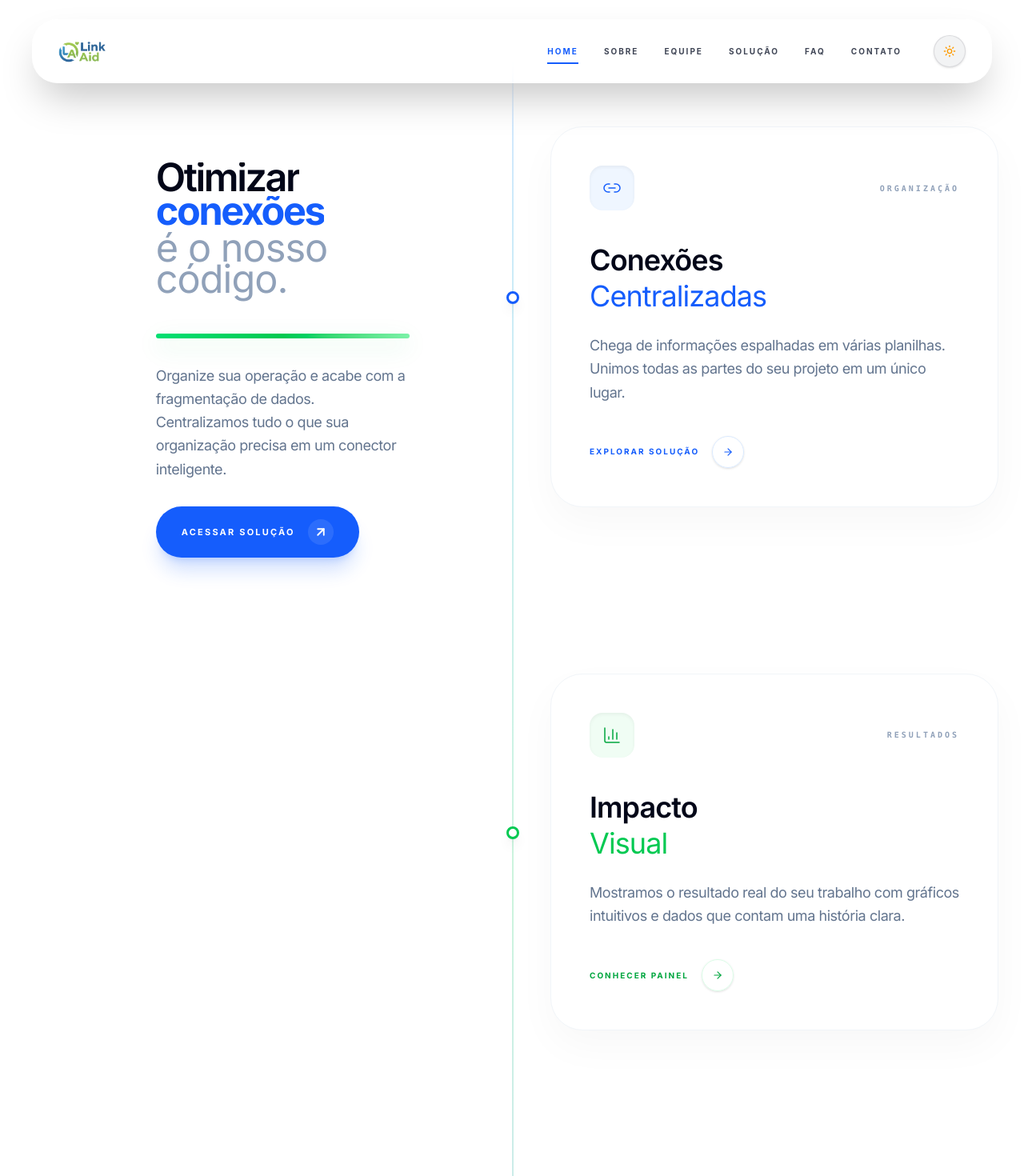
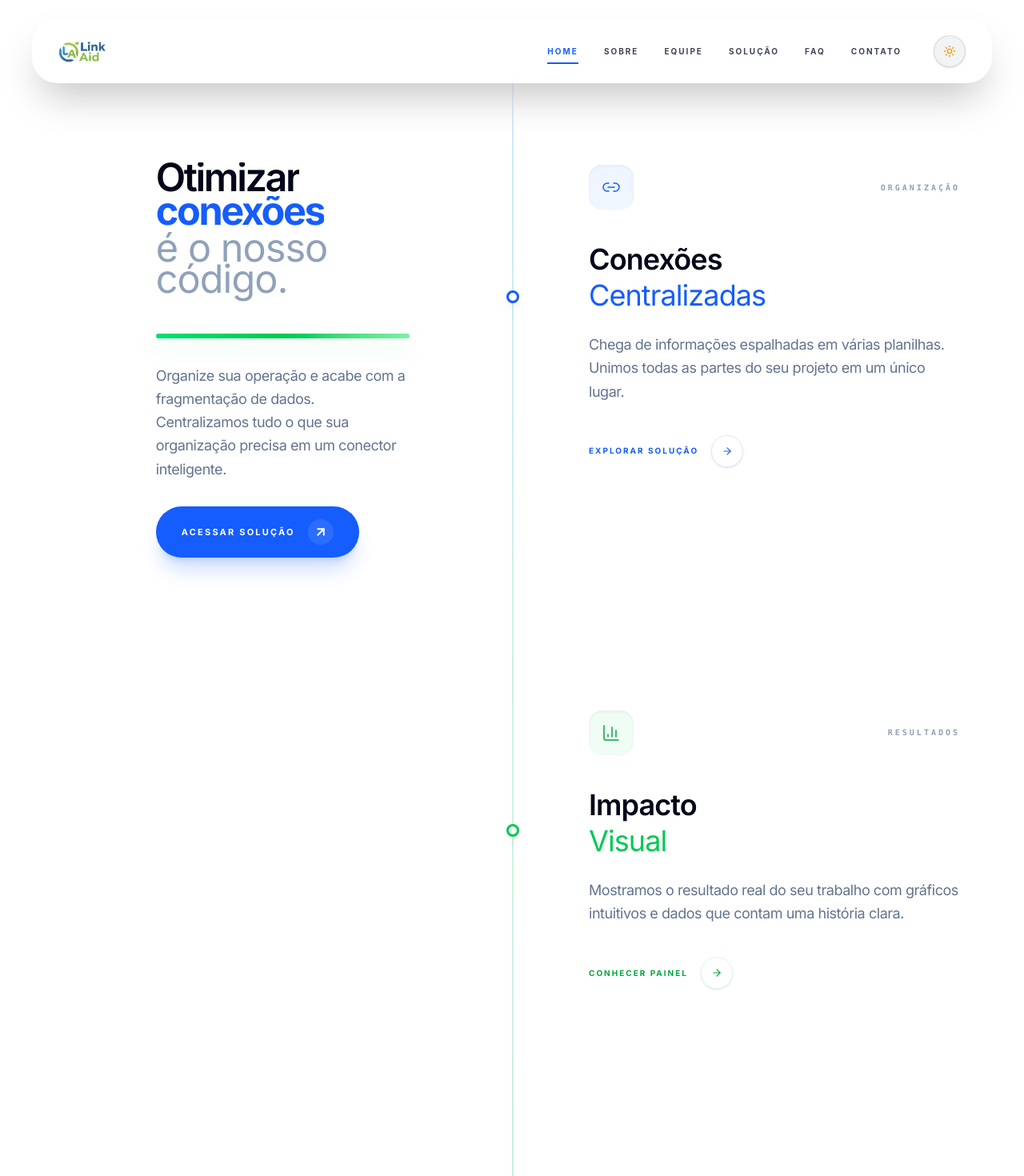
Before and after one commit to Calegor/LinkAid, a React (Vite) app in the folder frontend/link-aid/: page / in a window 1280 px wide. Shown: the top 1470 px of the page at 80% size. Built offline with nearby package versions, Linux system fonts and the light colour scheme.

Commit message:
feat: add external solution links to home sections and remove cards borders and shadows

```diff
--- a/frontend/link-aid/src/components/HomeFinalShowCase/HomeFinalShowCase.tsx
+++ b/frontend/link-aid/src/components/HomeFinalShowCase/HomeFinalShowCase.tsx
@@ -62,7 +62,6 @@ const HomeFinalShowCase: FC = () => {
     <>
       <section
         ref={container}
-        // Removi o PB-10 e deixei PB-20 para o dashboard não ficar colado no preto
         className="relative w-full h-auto bg-white flex flex-col items-center justify-center overflow-hidden pt-16 md:pt-32 pb-0"
       >
         <div className="container mx-auto px-6 z-20 text-center mb-16 md:mb-24 max-w-[90%] md:max-w-[800px] lg:max-w-[950px]">
@@ -119,7 +118,7 @@ const HomeFinalShowCase: FC = () => {
 
       <div className="w-full flex justify-center py-20">
         <a
-          href="/solucao"
+          href="https://link-aid-site.lovable.app"
           className="reveal-text group relative inline-flex items-center justify-center gap-4 px-8 py-4 rounded-full bg-blue-600 text-white transition-all duration-500 shadow-xl shadow-blue-600/20 hover:bg-blue-700 hover:shadow-blue-600/40 active:scale-95 overflow-hidden -mt-0"
         >
           <span className="relative z-10 font-bold uppercase text-[11px] tracking-[0.2em]">
--- a/frontend/link-aid/src/components/HomeHero/HomeHero.tsx
+++ b/frontend/link-aid/src/components/HomeHero/HomeHero.tsx
@@ -119,9 +119,11 @@ const HomeHero: FC<HeroProps> = ({ activeSection }) => {
         {current.description}
       </p>
 
-      {/* botton */}
+      {/* button */}
       <a
-        href="/solucao"
+        href="https://link-aid-site.lovable.app"
+        target="_blank"
+        rel="noopener noreferrer"
         className="hero-button-fixed group relative inline-flex items-center justify-center gap-4 px-8 py-4 rounded-full bg-blue-600 text-white transition-all duration-500 shadow-xl shadow-blue-600/20 hover:bg-blue-700 hover:shadow-blue-600/40 active:scale-95 overflow-hidden"
       >
         <span className="relative z-10 font-bold uppercase text-[11px] tracking-[0.2em]">
--- a/frontend/link-aid/src/pages/Home/Home.tsx
+++ b/frontend/link-aid/src/pages/Home/Home.tsx
@@ -15,13 +15,14 @@ const Home = () => {
           </div>
 
           <div className="relative z-10 flex flex-col px-4 sm:px-8 md:px-8 max-w-[1400px] mx-auto">
+            {/* connections */}
             <section
               id="sec1"
               className="relative min-h-0 sm:min-h-[80vh] md:min-h-[80vh] flex items-start sm:items-center md:items-center pl-8 sm:pl-20 md:pl-20 group py-20 sm:pt-32 md:pt-32"
             >
               <div className="absolute z-20 w-4 h-4 rounded-full bg-white border-[3px] border-blue-600 shadow-lg transition-all duration-500 group-hover:scale-125 top-1/2 -translate-y-1/2 left-[0px] sm:left-[-15px] md:left-[25px] lg:left-[25px] xl:left-[25px]"></div>
 
-              <div className="w-full bg-white border border-slate-100 rounded-[2.5rem] shadow-[0_20px_50px_rgba(0,0,0,0.03)] hover:shadow-[0_40px_80px_rgba(0,0,0,0.06)] transition-all duration-700 md:group-hover:-translate-y-2 p-8 sm:p-12 md:p-12 max-w-xl sm:max-w-[650px] md:max-w-[650px]">
+              <div className="w-full bg-white transition-all duration-700 md:group-hover:-translate-y-2 p-8 sm:p-12 md:p-12 max-w-xl sm:max-w-[650px] md:max-w-[650px]">
                 <header className="flex flex-col sm:flex-row items-start sm:items-center justify-between mb-8 md:mb-10 gap-4 sm:gap-0">
                   <div className="w-12 h-12 md:w-14 md:h-14 rounded-2xl bg-blue-50 text-blue-600 flex items-center justify-center shadow-inner transition-colors group-hover:bg-blue-600 group-hover:text-white">
                     <Link2 size={24} strokeWidth={1.5} />
@@ -31,7 +32,6 @@ const Home = () => {
                   </span>
                 </header>
 
-                {/* connections */}
                 <h2 className="text-3xl md:text-4xl font-semibold text-slate-950 mb-6 tracking-tight leading-tight">
                   Conexões <br />
                   <span className="text-blue-600 font-normal">
@@ -44,23 +44,28 @@ const Home = () => {
                   todas as partes do seu projeto em um único lugar.
                 </p>
 
-                <button className="flex items-center gap-4 text-blue-600 font-bold text-[10px] uppercase tracking-[0.2em] group/btn cursor-pointer">
+                <a
+                  href="https://link-aid-site.lovable.app"
+                  target="_blank"
+                  rel="noopener noreferrer"
+                  className="flex items-center gap-4 text-blue-600 font-bold text-[10px] uppercase tracking-[0.2em] group/btn cursor-pointer"
+                >
                   Explorar Solução
                   <div className="w-10 h-10 rounded-full border border-blue-100 flex items-center justify-center group-hover/btn:bg-blue-600 group-hover/btn:text-white transition-all shadow-sm">
                     <ArrowRight size={14} />
                   </div>
-                </button>
+                </a>
               </div>
             </section>
 
-            {/* results */}
+            {/* sec 2 - results */}
             <section
               id="sec2"
               className="relative min-h-0 sm:min-h-[80vh] md:min-h-[80vh] flex items-start sm:items-center md:items-center pl-8 sm:pl-20 md:pl-20 group py-20 sm:pt-32 md:pt-32"
             >
               <div className="absolute z-20 w-4 h-4 rounded-full bg-white border-[3px] border-green-500 shadow-lg transition-all duration-500 group-hover:scale-125 top-1/2 -translate-y-1/2 left-[0px] sm:left-[-15px] md:left-[25px] lg:left-[25px] xl:left-[25px]"></div>
 
-              <div className="w-full bg-white border border-slate-100 rounded-[2.5rem] shadow-[0_20px_50px_rgba(0,0,0,0.03)] hover:shadow-[0_40px_80px_rgba(0,0,0,0.06)] transition-all duration-700 md:group-hover:-translate-y-2 p-8 sm:p-12 md:p-12 max-w-xl sm:max-w-[650px] md:max-w-[650px]">
+              <div className="w-full bg-white transition-all duration-700 md:group-hover:-translate-y-2 p-8 sm:p-12 md:p-12 max-w-xl sm:max-w-[650px] md:max-w-[650px]">
                 <header className="flex flex-col sm:flex-row items-start sm:items-center justify-between mb-8 md:mb-10 gap-4 sm:gap-0">
                   <div className="w-12 h-12 md:w-14 md:h-14 rounded-2xl bg-green-50 text-green-600 flex items-center justify-center shadow-inner transition-colors group-hover:bg-green-500 group-hover:text-white">
                     <BarChart3 size={24} strokeWidth={1.5} />
@@ -80,23 +85,28 @@ const Home = () => {
                   intuitivos e dados que contam uma história clara.
                 </p>
 
-                <button className="flex items-center gap-4 text-green-600 font-bold text-[10px] uppercase tracking-[0.2em] group/btn cursor-pointer">
+                <a
+                  href="https://link-aid-site.lovable.app"
+                  target="_blank"
+                  rel="noopener noreferrer"
+                  className="flex items-center gap-4 text-green-600 font-bold text-[10px] uppercase tracking-[0.2em] group/btn cursor-pointer"
+                >
                   Conhecer Painel
                   <div className="w-10 h-10 rounded-full border border-green-100 flex items-center justify-center group-hover/btn:bg-green-500 group-hover/btn:text-white transition-all shadow-sm">
                     <ArrowRight size={14} />
                   </div>
-                </button>
+                </a>
               </div>
             </section>
 
-            {/* tech */}
+            {/* sec 3 - tech */}
             <section
               id="sec3"
               className="relative min-h-0 sm:min-h-[80vh] md:min-h-[80vh] flex items-start sm:items-center md:items-center pl-8 sm:pl-20 md:pl-20 group py-20 sm:pt-32 md:pt-32"
             >
               <div className="absolute z-20 w-4 h-4 rounded-full bg-white border-[3px] border-indigo-700 shadow-lg transition-all duration-500 group-hover:scale-125 top-1/2 -translate-y-1/2 left-[0px] sm:left-[-15px] md:left-[25px] lg:left-[25px] xl:left-[25px]"></div>
 
-              <div className="w-full bg-white border border-slate-100 rounded-[2.5rem] shadow-[0_20px_50px_rgba(0,0,0,0.03)] hover:shadow-[0_40_80px_rgba(0,0,0,0.06)] transition-all duration-700 md:group-hover:-translate-y-2 p-8 sm:p-12 md:p-12 max-w-xl sm:max-w-[650px] md:max-w-[650px]">
+              <div className="w-full bg-white transition-all duration-700 md:group-hover:-translate-y-2 p-8 sm:p-12 md:p-12 max-w-xl sm:max-w-[650px] md:max-w-[650px]">
                 <header className="flex flex-col sm:flex-row items-start sm:items-center justify-between mb-8 md:mb-10 gap-4 sm:gap-0">
                   <div className="w-12 h-12 md:w-14 md:h-14 rounded-2xl bg-indigo-50 text-indigo-600 flex items-center justify-center shadow-inner transition-colors group-hover:bg-indigo-700 group-hover:text-white">
                     <Rocket size={24} strokeWidth={1.5} />
@@ -118,7 +128,7 @@ const Home = () => {
                   garante performance constante para o seu crescimento.
                 </p>
 
-                <Link to="/solucao">
+                <Link to="/sobre">
                   <button className="flex items-center gap-4 text-indigo-700 font-bold text-[10px] uppercase tracking-[0.2em] group/btn cursor-pointer">
                     Saber Mais
                     <div className="w-10 h-10 rounded-full border border-indigo-100 flex items-center justify-center group-hover/btn:bg-indigo-700 group-hover/btn:text-white transition-all shadow-sm">
```
